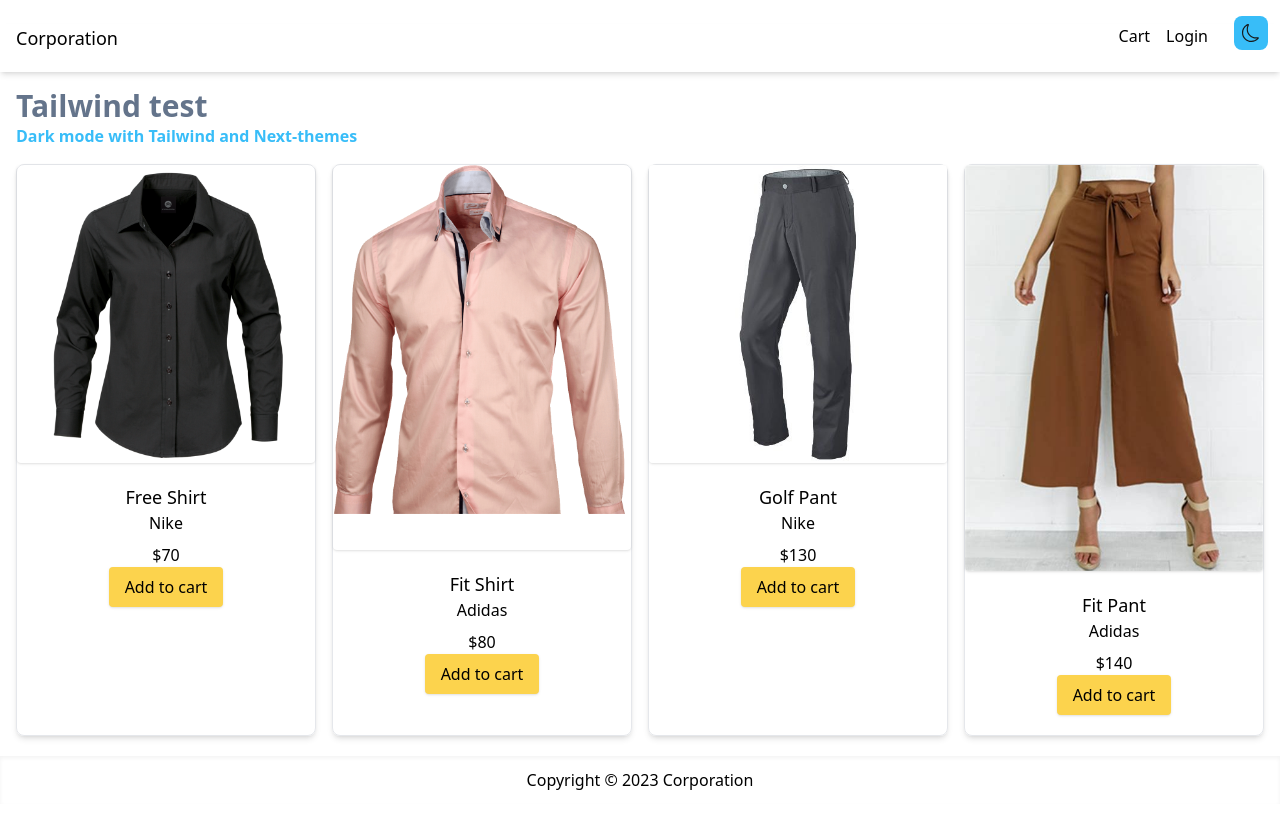
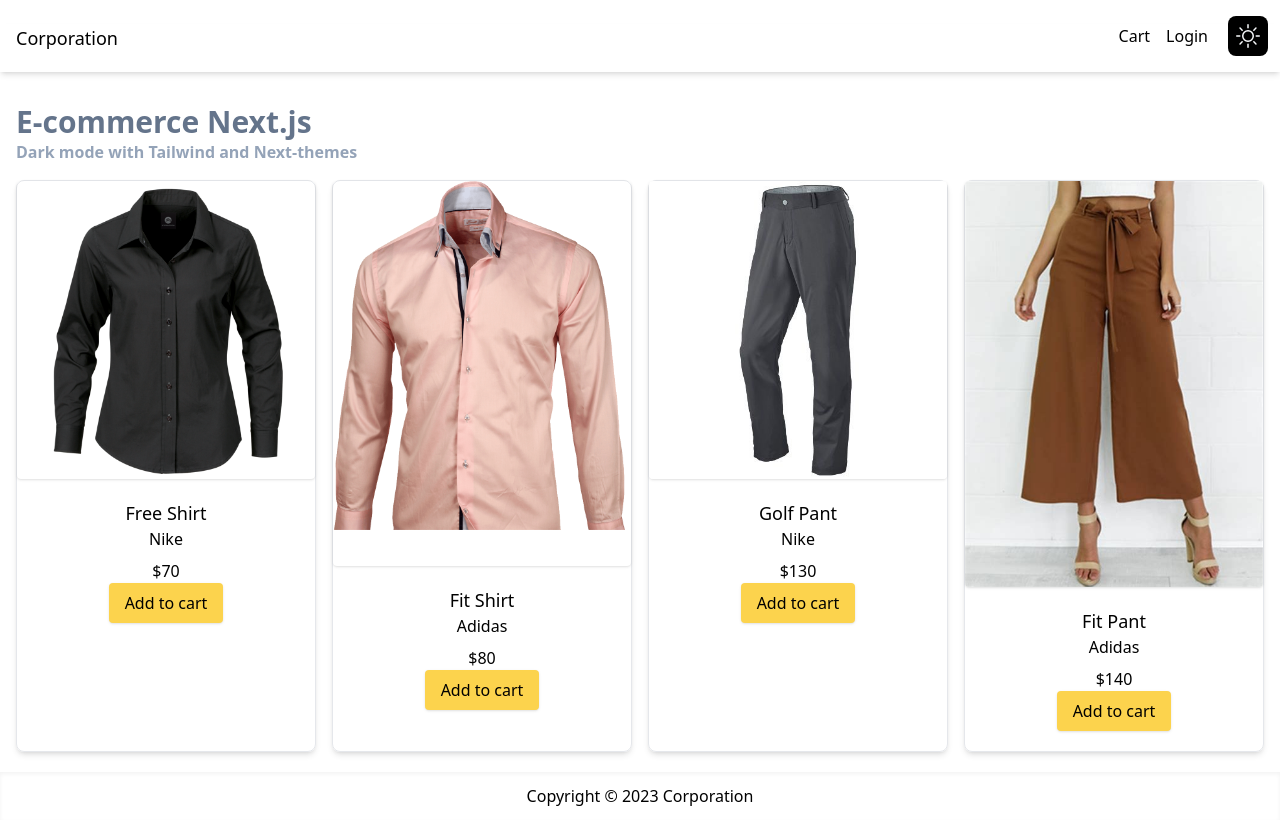
Before and after one commit to TLRKiliann/nextjs-tailwind-mongodb, a Next.js app in the folder my-app/: page / in a window 1280 px wide. Built offline with nearby package versions, Linux system fonts and the light colour scheme.

Commit message:
some changes with title & icon colors

```diff
--- a/my-app/pages/index.tsx
+++ b/my-app/pages/index.tsx
@@ -42,34 +42,34 @@ export default function Home() {
     <Layout title="Home page ">
       <main>
 
-        <h2 className="ml-4 text-3xl font-bold text-slate-500">Tailwind test</h2>
+        <h2 className="mt-4 ml-4 text-3xl font-bold text-slate-500">E-commerce Next.js</h2>
 
         {theme === "light" ? (
           <div>
-            <h1 className="ml-4 font-logoText font-bold text-violet-800">
+            <h1 className="ml-4 font-logoText font-bold text-slate-700">
               Dark mode with Tailwind and Next-themes
             </h1>
             <button onClick={switchTheme} className="absolute p-2
-              mt-4 mr-3 top-0 right-0 text-xs text-slate-50 bg-violet-800
+              mt-4 mr-3 top-0 right-0 text-xs text-black bg-slate-50
               border-solid rounded-lg">
-              <BsSun size={24} /></button>
+              <BsMoon size={18} /></button>
           </div>
 
           ) : (
 
           <div>
-            <h1 className="ml-4 font-logoText font-bold text-sky-400">
+            <h1 className="ml-4 font-logoText font-bold text-slate-400">
               Dark mode with Tailwind and Next-themes
             </h1>
             <button onClick={switchTheme} className="absolute p-2
-              mt-4 mr-3 top-0 right-0 text-xs text-neutral-900 bg-sky-400
+              mt-4 mr-3 top-0 right-0 text-xs text-slate-50 bg-black
               border-solid rounded-lg">
-              <BsMoon size={18} /></button>
+              <BsSun size={24} /></button>
           </div>
         )}
 
         <div className="mt-4 mr-4 ml-4 grid grid-cols-1 gap-4 md:grid-cols-3 lg:grid-cols-4">
-          {data.products.map((product: any) => (
+          {data.products.map((product) => (
             <ProductItem key={product.slug} product={product}/>
           ))}
         </div>
```
